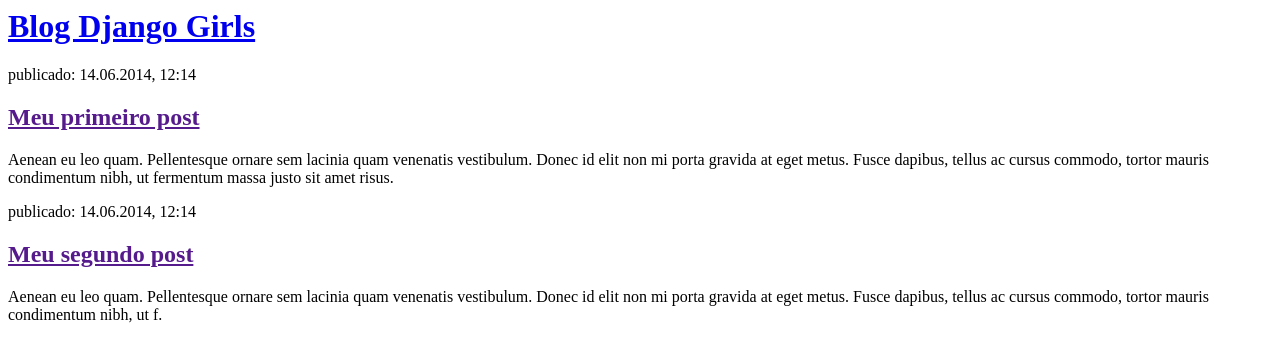
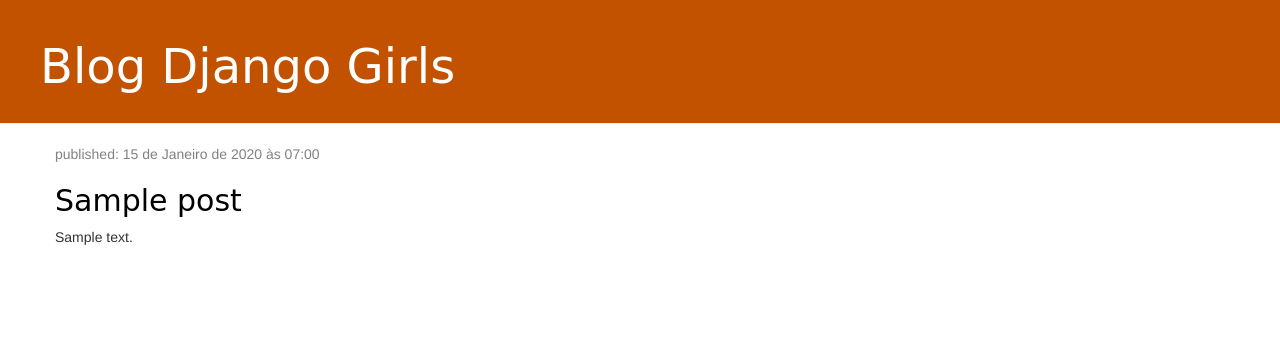
Before and after one commit to pouster52/dgdevpro, a Django app: page / in a window 1280 px wide. Shown: the top 362 px of the page. Run offline with Django 5.2, Linux system fonts and the light colour scheme; tables that the repository leaves empty hold one stand-in row (values such as "Sample post"); some libraries are stand-ins or nearby versions.

Commit message:
CSS,HTML,Post_list.html

```diff
--- /dev/null
+++ b/blog/static/css/blog.css
@@ -0,0 +1,46 @@
+.page-header {
+    background-color: #C25100;
+    margin-top: 0;
+    padding: 20px 20px 20px 40px;
+}
+
+.page-header h1, .page-header h1 a, .page-header h1 a:visited, .page-header h1 a:active {
+    color: #ffffff;
+    font-size: 36pt;
+    text-decoration: none;
+}
+
+.content {
+    margin-left: 40px;
+}
+
+h1, h2, h3, h4 {
+    font-family: 'Lobster', cursive;
+}
+
+.date {
+    color: #828282;
+}
+
+.save {
+    float: right;
+}
+
+.post-form textarea, .post-form input {
+    width: 100%;
+}
+
+.top-menu, .top-menu:hover, .top-menu:visited {
+    color: #ffffff;
+    float: right;
+    font-size: 26pt;
+    margin-right: 20px;
+}
+
+.post {
+    margin-bottom: 70px;
+}
+
+.post h2 a, .post h2 a:visited {
+    color: #000000;
+}
--- a/blog/templates/blog/post_list.html
+++ b/blog/templates/blog/post_list.html
@@ -1,22 +1,29 @@
+{% load static %}
 <html>
     <head>
         <title>Blog Django Girls</title>
+        <link rel="stylesheet" href="//maxcdn.bootstrapcdn.com/bootstrap/3.2.0/css/bootstrap.min.css">
+        <link rel="stylesheet" href="//maxcdn.bootstrapcdn.com/bootstrap/3.2.0/css/bootstrap-theme.min.css">
+        <link rel="stylesheet" href="{% static 'css/blog.css' %}">
     </head>
     <body>
-        <div>
+        <div class="page-header">
             <h1><a href="/">Blog Django Girls</a></h1>
         </div>
-
-        <div>
-            <p>publicado: 14.06.2014, 12:14</p>
-            <h2><a href="">Meu primeiro post</a></h2>
-            <p>Aenean eu leo quam. Pellentesque ornare sem lacinia quam venenatis vestibulum. Donec id elit non mi porta gravida at eget metus. Fusce dapibus, tellus ac cursus commodo, tortor mauris condimentum nibh, ut fermentum massa justo sit amet risus.</p>
-        </div>
-
-        <div>
-            <p>publicado: 14.06.2014, 12:14</p>
-            <h2><a href="">Meu segundo post</a></h2>
-            <p>Aenean eu leo quam. Pellentesque ornare sem lacinia quam venenatis vestibulum. Donec id elit non mi porta gravida at eget metus. Fusce dapibus, tellus ac cursus commodo, tortor mauris condimentum nibh, ut f.</p>
+        <div class="content container">
+            <div class="row">
+                <div class="col-md-8">
+                    {% for post in posts %}
+                        <div class="post">
+                            <div class="date">
+                                <p>published: {{ post.published_date }}</p>
+                            </div>
+                            <h2><a href="">{{ post.title }}</a></h2>
+                            <p>{{ post.text|linebreaksbr }}</p>
+                        </div>
+                    {% endfor %}
+                </div>
+            </div>
         </div>
     </body>
 </html>
--- a/blog/urls.py
+++ b/blog/urls.py
@@ -3,8 +3,4 @@
 
 urlpatterns = [
     path('', views.post_list, name='post_list'),
-    path('portao', views.portao),
-    path('sala', views.sala),
-    path('quarto', views.quarto),
-    path('opendoorsom', views.opendoorsom)
 ]
--- a/blog/views.py
+++ b/blog/views.py
@@ -1,17 +1,8 @@
 from django.shortcuts import render
 from django.http import HttpResponse
-
-def portao(request):
-    return HttpResponse("Vocẽ chegou ao portao da casa")
-
-def sala(request):
-    return HttpResponse("Vocẽ chegou na sala,sneta no sofa")
-
-def quarto(request):
-    return HttpResponse("agora está no quarto,pode se deitar")
-
-def opendoorsom(request):
-    return HttpResponse("show Armandinho,12,13 opendoor")
+from.models import Post
+from django.utils import timezone
 
 def post_list(request):
-    return render(request, 'blog/post_list.html', {})
+    posts = Post.objects.filter(published_date__lte=timezone.now()).order_by('published_date')
+    return render(request, 'blog/post_list.html', {"posts":posts})
```
Also changed, not shown: blog/models.py (line endings or trailing spaces).
